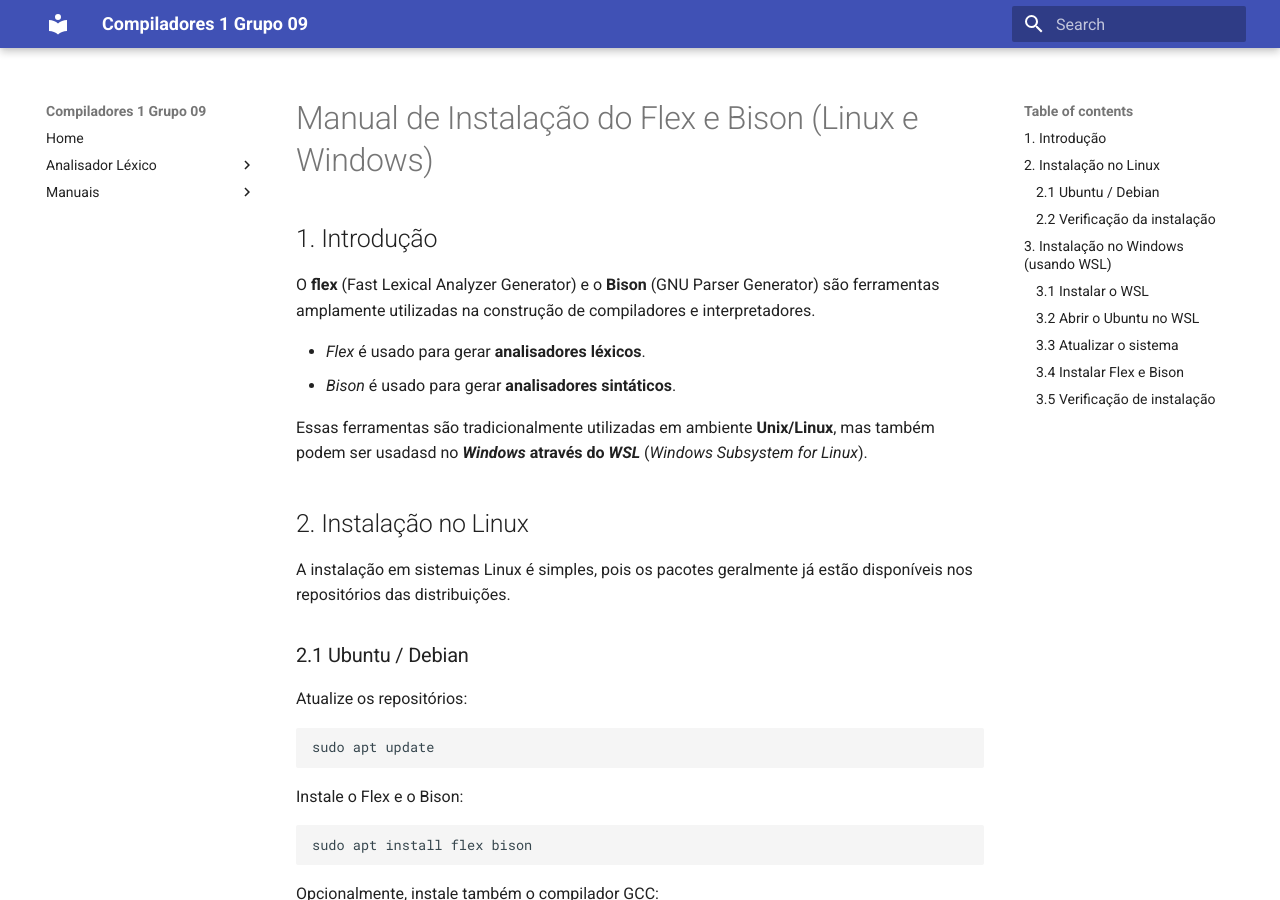
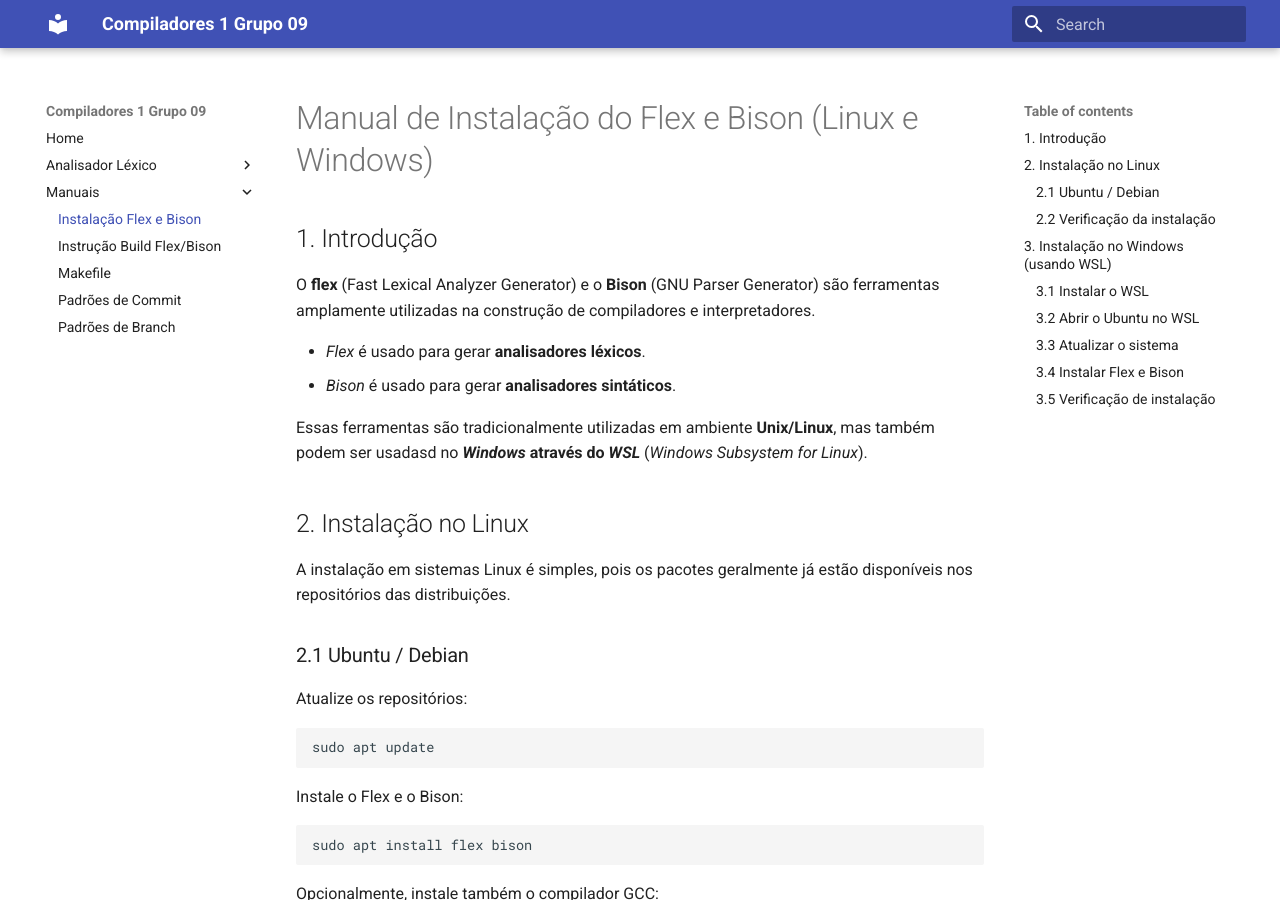
Before and after one commit to Pwdrinho/Compiladores1-Grupo-09, an MkDocs documentation site: the page built from docs/manuais/instalacao_flex_bison.md, in a window 1280 px wide and 900 px high. Built offline with MkDocs 1.6.1 and Material for MkDocs 9.7.7, drawn with Linux system fonts in a browser that asks for light colours.

Commit message:
docs/configuração .yml

```diff
--- a/mkdocs.yml
+++ b/mkdocs.yml
@@ -11,4 +11,8 @@ nav:
       - Introdução: analisador_léxico/introdução.md
       - Fundamentação: analisador_léxico/fundamentação.md
   - Manuais:
-      - Flex e Bison: manuais/flex_bison.md
+      - Instalação Flex e Bison: manuais/instalacao_flex_bison.md
+      - Instrução Build Flex/Bison: manuais/instrucao_build_flex_bison.md
+      - Makefile: manuais/makefile.md
+      - Padrões de Commit: manuais/padrao_commit.md
+      - Padrões de Branch: manuais/padrao_branch.md
```
